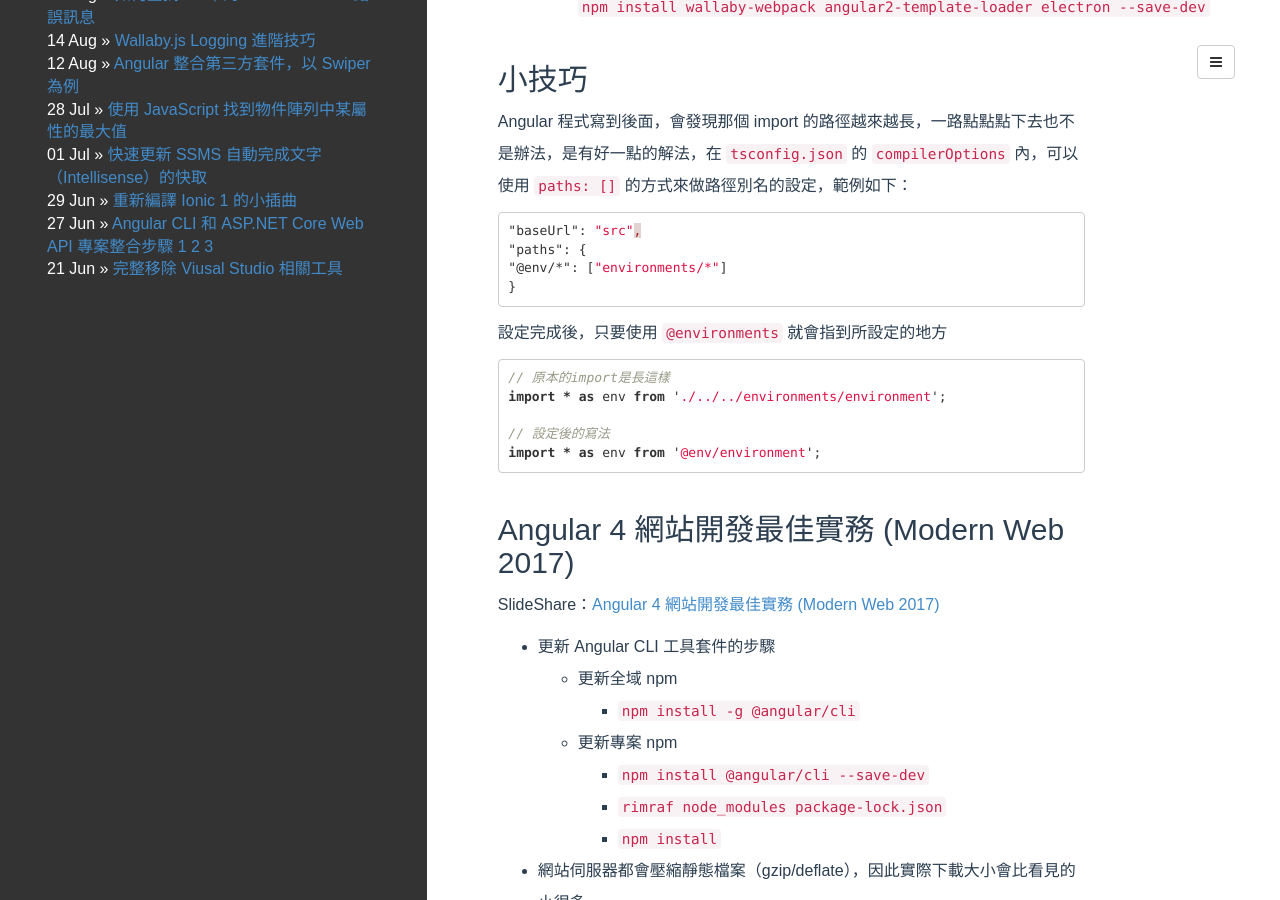
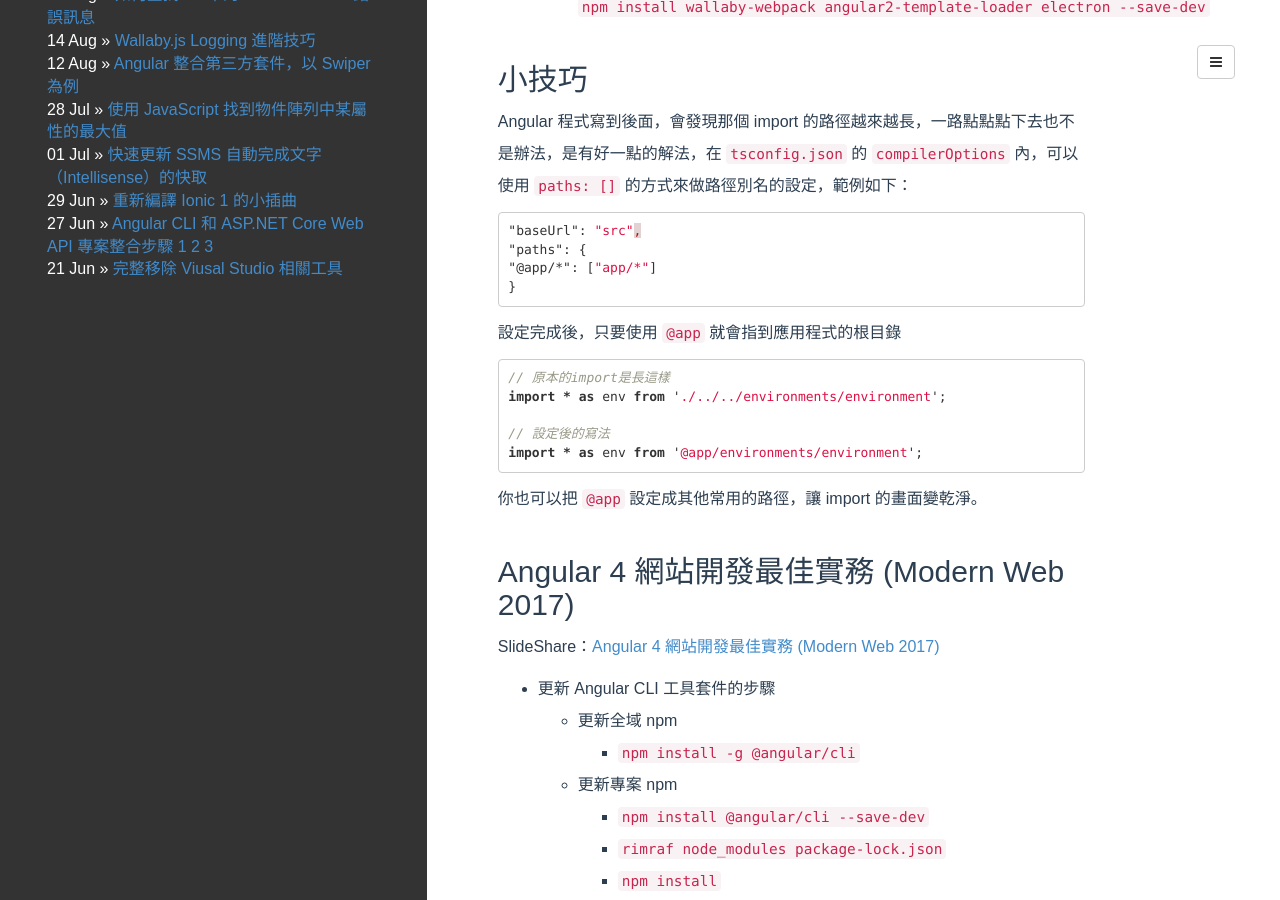
Before and after one commit to poychang/poychang.github.io, a Jekyll site: the page built from _posts/1970-01-01-note-angular.md, in a window 1280 px wide and 900 px high, scrolled down 552 px. Built offline with Jekyll 4.4.1, drawn with Linux system fonts in a browser that asks for light colours; some web fonts are replaced; comment, search, counter and statistics services are not loaded.

Commit message:
alter note

````diff
--- a/_posts/1970-01-01-note-angular.md
+++ b/_posts/1970-01-01-note-angular.md
@@ -25,19 +25,21 @@
 ```json
 "baseUrl": "src",
 "paths": {
-"@env/*": ["environments/*"]
+"@app/*": ["app/*"]
 }
 ```
 
-設定完成後，只要使用 `@environments` 就會指到所設定的地方
+設定完成後，只要使用 `@app` 就會指到應用程式的根目錄
 
 ```typescript
 // 原本的import是長這樣
 import * as env from './../../environments/environment';
 
 // 設定後的寫法
-import * as env from '@env/environment';
+import * as env from '@app/environments/environment';
 ```
+
+你也可以把 `@app` 設定成其他常用的路徑，讓 import 的畫面變乾淨。
 
 ## Angular 4 網站開發最佳實務 (Modern Web 2017)
 
````
